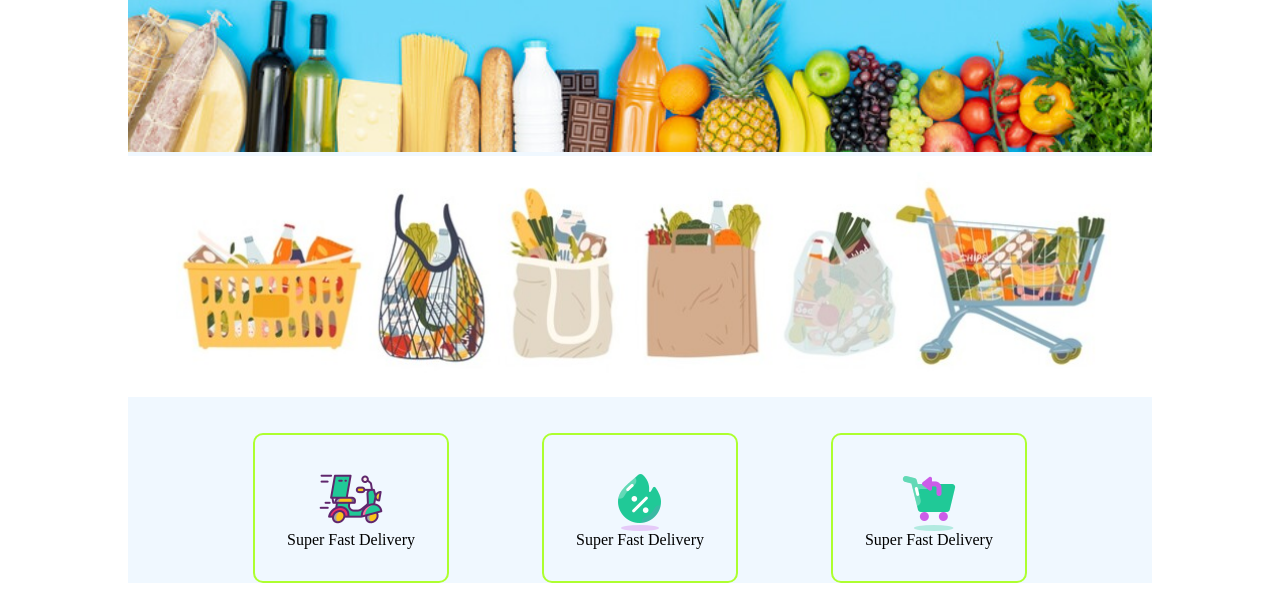
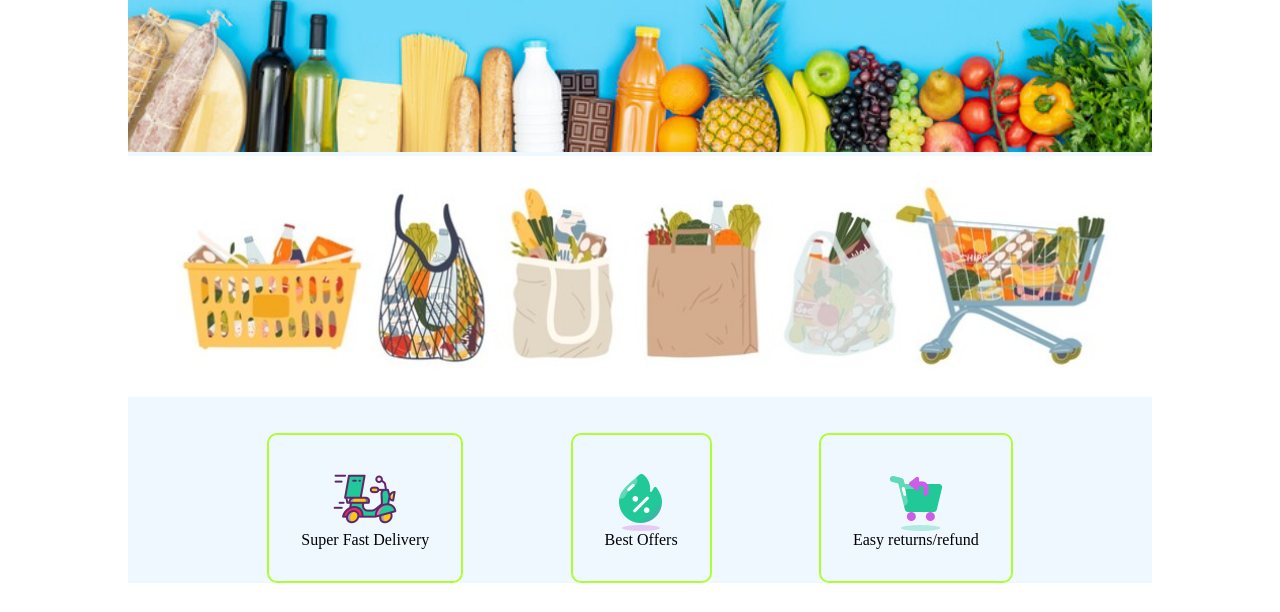
Before and after one commit to githubni3/OnlineMarket.com, a plain HTML site: page index.html in a window 1280 px wide. Shown: the part 475-1087 px from the top of the page. Drawn offline with Linux system fonts and the light colour scheme.

Commit message:
Update index.html

```diff
--- a/index.html
+++ b/index.html
@@ -80,11 +80,11 @@
                     </div>
                     <div class="card flexY">
                         <img class="" src="img/offer.png" alt="image">
-                        <span class="">Super Fast Delivery</span>
+                        <span class="">Best Offers</span>
                     </div>
                     <div class="card flexY">
                         <img class="" src="img/return.png" alt="image">
-                        <span class="">Super Fast Delivery</span>
+                        <span class="">Easy returns/refund</span>
                     </div>
                 </div>
             </div>
```
